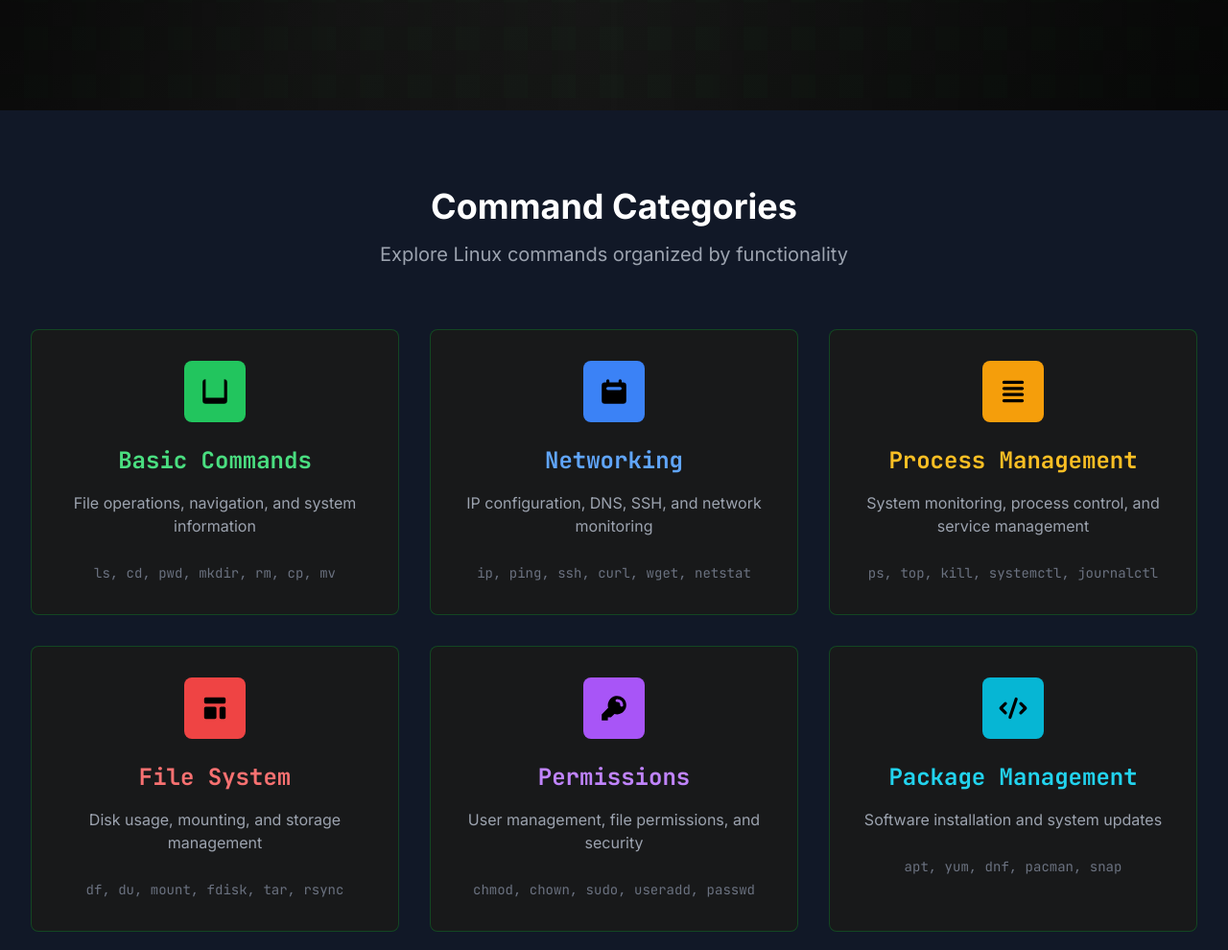
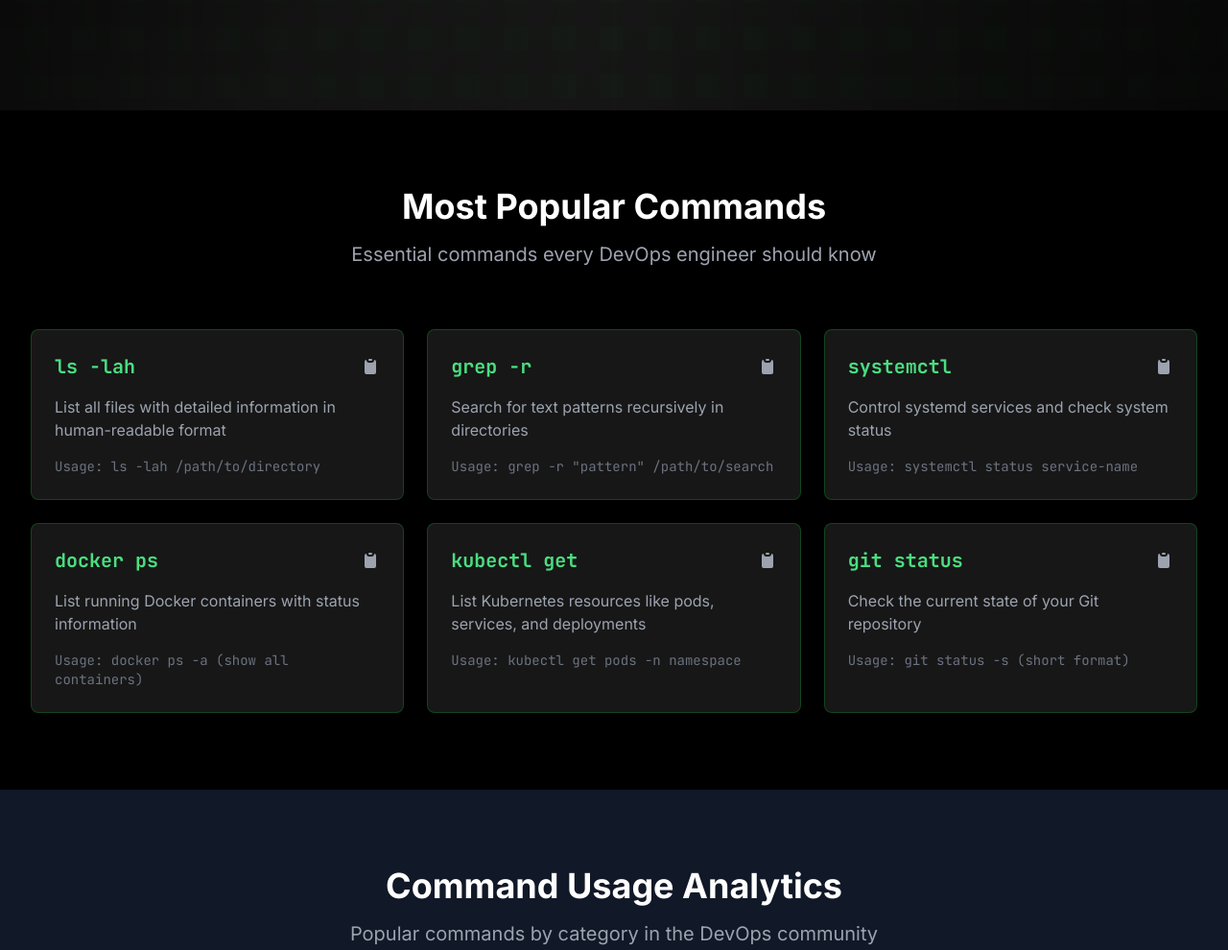
Before and after one commit to Chandra583/devops_commands, a plain HTML site: page index.html in a window 1280 px wide. Shown: the part 685-1675 px from the top of the page at 96% size. Drawn offline with nearby package versions, Linux system fonts and the light colour scheme.

Commit message:
style(ui): comment out Command Categories section in index.html
- Wrapped the entire Command Categories section in HTML comments
- Disabled rendering of Command Categories without deleting the code
- Preserved the original section styling and layout for possible reuse
- Kept the rest of the page structure unchanged

```diff
--- a/index.html
+++ b/index.html
@@ -223,7 +223,7 @@
     </section>
 
     <!-- Command Categories -->
-    <section class="py-20 bg-gray-900">
+    <!-- <section class="py-20 bg-gray-900">
         <div class="max-w-7xl mx-auto px-4 sm:px-6 lg:px-8">
             <div class="text-center mb-16 fade-in">
                 <h2 class="text-4xl font-bold text-white mb-4">Command Categories</h2>
@@ -310,7 +310,7 @@
                 </div>
             </div>
         </div>
-    </section>
+    </section> -->
 
     <!-- Popular Commands -->
     <section class="py-20 bg-black">
```
